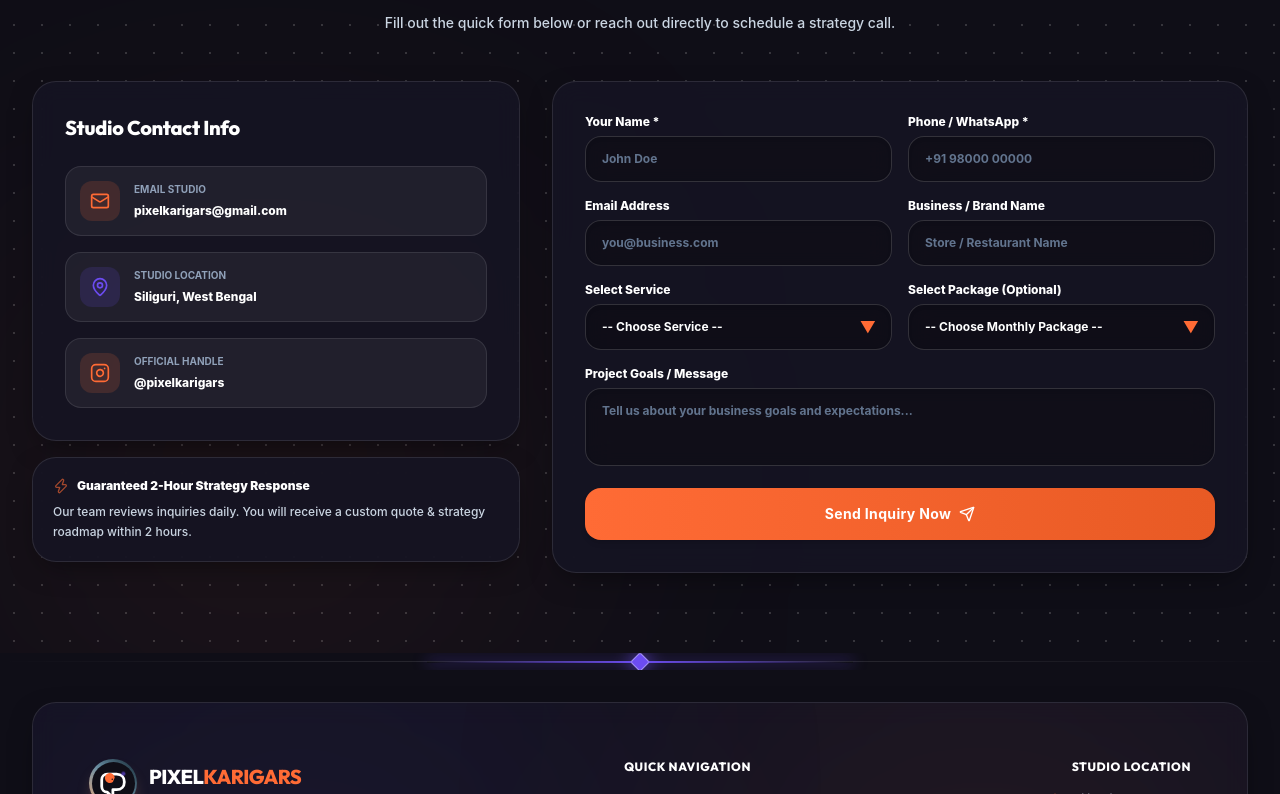
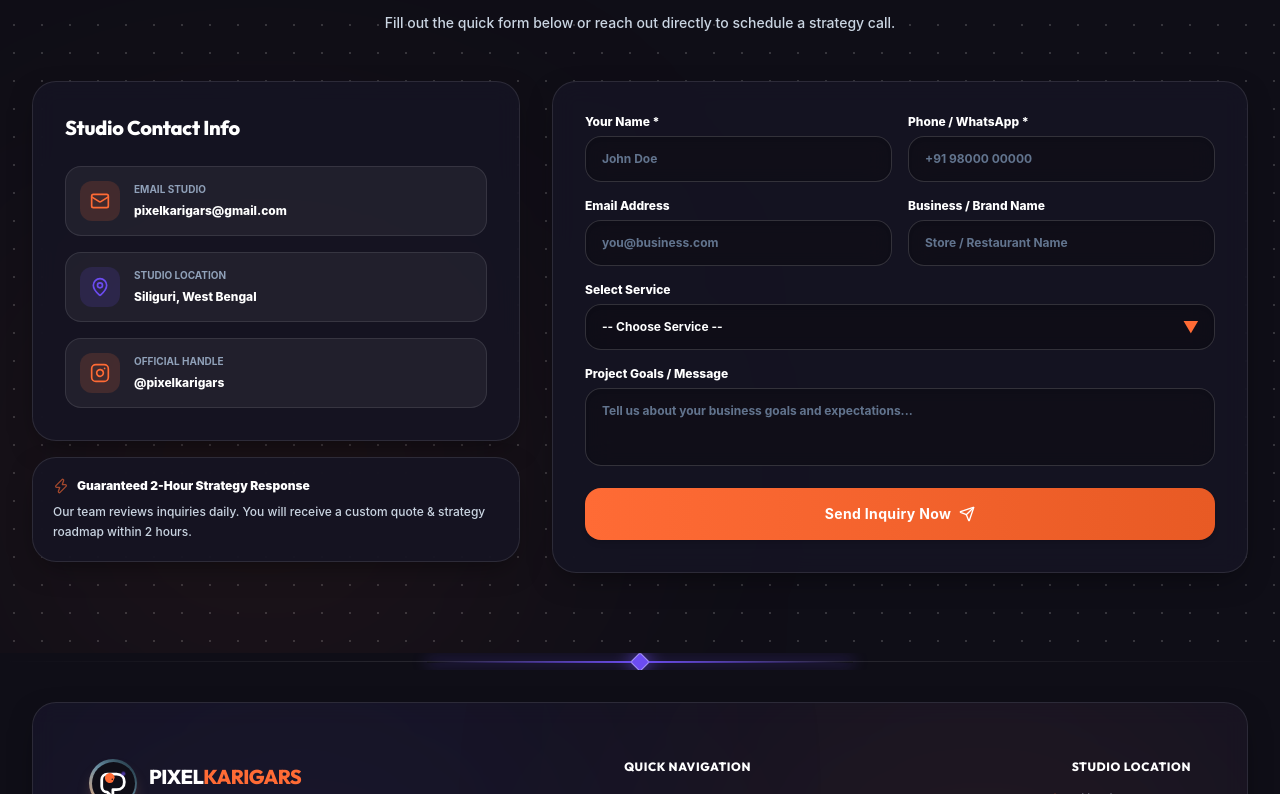
Before and after one commit to grow-owl/pixel-karigars, a React (Vite) app: page / in a window 1280 px wide. Shown: the part 4526-5320 px from the top of the page. Built offline with nearby package versions, Linux system fonts and the light colour scheme.

Commit message:
refactor: remove packages selection from contact form

```diff
--- a/src/App.jsx
+++ b/src/App.jsx
@@ -13,7 +13,6 @@
 export default function App() {
   const [selectedProject, setSelectedProject] = useState(null);
   const [preselectedService, setPreselectedService] = useState('');
-  const [preselectedPlan, setPreselectedPlan] = useState('');
 
   const scrollToContact = () => {
     const contactSection = document.querySelector('#contact');
@@ -28,7 +27,6 @@
 
   const handleSelectService = (serviceName) => {
     setPreselectedService(serviceName);
-    setPreselectedPlan('');
     scrollToContact();
   };
 
@@ -67,7 +65,6 @@
       {/* Lead Generation Contact Form */}
       <Contact
         preselectedService={preselectedService}
-        preselectedPlan={preselectedPlan}
       />
 
       {/* Glowing Neon Divider 4 */}
--- a/src/components/Contact.jsx
+++ b/src/components/Contact.jsx
@@ -2,16 +2,15 @@
 import { motion } from 'framer-motion';
 import { Send, Phone, Mail, MapPin, CheckCircle2, MessageSquare, Sparkles, Zap, ArrowRight } from 'lucide-react';
 import InstagramIcon from './InstagramIcon';
-import { BRAND_INFO, SERVICES, PRICING_PLANS } from '../data/content';
+import { BRAND_INFO, SERVICES } from '../data/content';
 
-export default function Contact({ preselectedService, preselectedPlan }) {
+export default function Contact({ preselectedService }) {
   const [formData, setFormData] = useState({
     name: '',
     phone: '',
     email: '',
     businessName: '',
     service: preselectedService || '',
-    plan: preselectedPlan || '',
     message: ''
   });
 
@@ -19,15 +18,9 @@
 
   useEffect(() => {
     if (preselectedService) {
-      setFormData((prev) => ({ ...prev, service: preselectedService, plan: '' }));
+      setFormData((prev) => ({ ...prev, service: preselectedService }));
     }
   }, [preselectedService]);
-
-  useEffect(() => {
-    if (preselectedPlan) {
-      setFormData((prev) => ({ ...prev, plan: preselectedPlan, service: '' }));
-    }
-  }, [preselectedPlan]);
 
   const handleChange = (e) => {
     const { name, value } = e.target;
@@ -45,7 +38,6 @@
         email: '',
         businessName: '',
         service: '',
-        plan: '',
         message: ''
       });
     }, 5000);
@@ -187,12 +179,12 @@
               ) : (
                 <form onSubmit={handleSubmit} className="space-y-4">
 
-                  {/* Pre-selection Notice Badge if user clicked a service or plan button */}
-                  {(formData.service || formData.plan) && (
+                  {/* Pre-selection Notice Badge if user clicked a service button */}
+                  {formData.service && (
                     <div className="p-3 rounded-2xl bg-[#FF6B35]/15 border border-[#FF6B35]/30 text-[#FF6B35] text-xs font-extrabold flex items-center gap-2">
                       <Sparkles className="w-4 h-4 text-[#FF6B35] shrink-0" />
                       <span>
-                        Selected Target: {formData.service ? `Service — ${formData.service}` : `Package — ${formData.plan}`}
+                        Selected Target: Service — {formData.service}
                       </span>
                     </div>
                   )}
@@ -259,8 +251,7 @@
                     </div>
                   </div>
 
-                  {/* Select Service / Plan with Glassmorphism Dropdowns */}
-                  <div className="grid grid-cols-1 sm:grid-cols-2 gap-4">
+                  {/* Select Service Dropdown */}
                   <div>
                     <label className="block text-xs font-extrabold text-white mb-1.5">
                       Select Service
@@ -279,29 +270,6 @@
                       </select>
                       <div className="absolute right-4 top-1/2 -translate-y-1/2 pointer-events-none text-[#FF6B35]">
                         ▼
-                        </div>
-                      </div>
-                    </div>
-
-                    <div>
-                      <label className="block text-xs font-extrabold text-white mb-1.5">
-                        Select Package (Optional)
-                      </label>
-                      <div className="relative">
-                        <select
-                          name="plan"
-                          value={formData.plan}
-                          onChange={handleChange}
-                          className="w-full px-4 py-3.5 rounded-2xl bg-[#0F0E17]/90 backdrop-blur-md border border-white/15 text-xs font-bold text-white focus:outline-none focus:border-[#FF6B35] focus:ring-2 focus:ring-[#FF6B35]/20 shadow-inner transition-all cursor-pointer appearance-none pr-10"
-                        >
-                          <option value="" className="bg-[#161524] text-white">-- Choose Monthly Package --</option>
-                          {PRICING_PLANS.map((p) => (
-                            <option key={p.id} value={p.name} className="bg-[#161524] text-white">{p.name} ({p.price})</option>
-                          ))}
-                        </select>
-                        <div className="absolute right-4 top-1/2 -translate-y-1/2 pointer-events-none text-[#FF6B35]">
-                          ▼
-                        </div>
                       </div>
                     </div>
                   </div>
```
Lines whose indentation alone changed are shown as unchanged.
